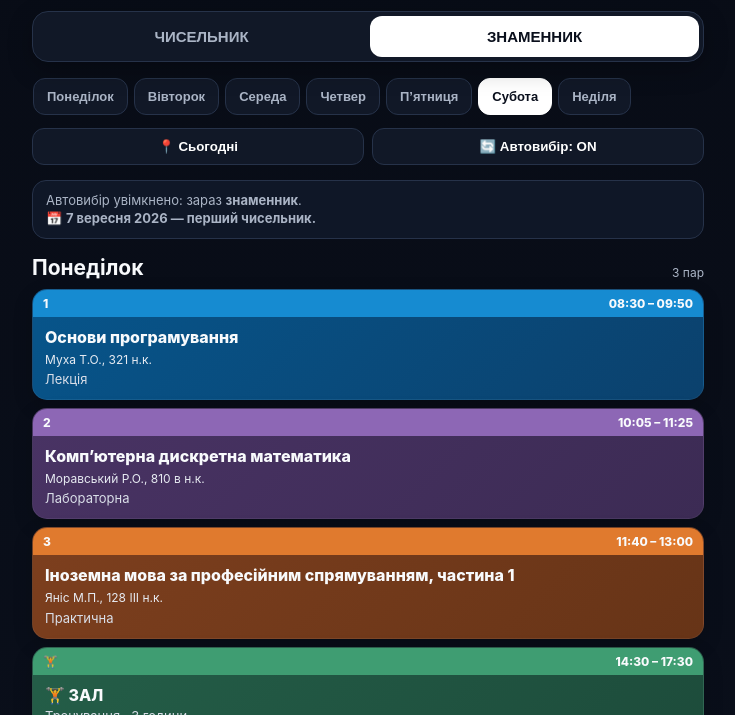
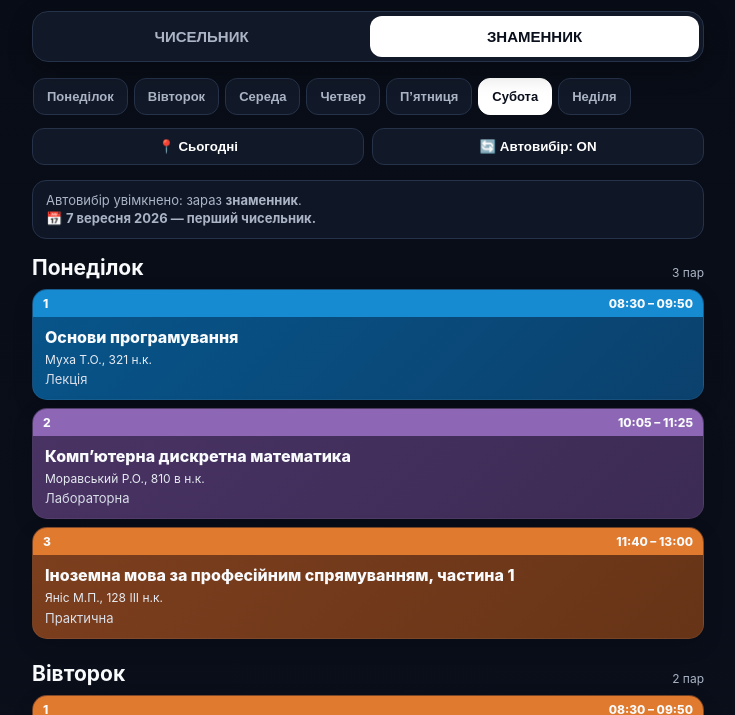
Before and after one commit to pdovhanyc-arch/miy-rozklad, a plain HTML site: page index.html in a window 1280 px wide. Shown: the part 85-800 px from the top of the page, without its empty margins (272-1007 px from the left). Drawn offline with Linux system fonts and the light colour scheme.

Commit message:
index.html

```diff
--- a/index.html
+++ b/index.html
@@ -203,19 +203,13 @@ const schedule = {
 
 const gym = {
   numerator: {
-    "Понеділок":[["16:05","19:05","🏋️ ЗАЛ","Тренування · 3 години"]],
     "Вівторок":[["14:30","17:30","🏋️ ЗАЛ","Тренування · 3 години"]],
-    "Середа":[["07:00","08:45","🏋️ ЗАЛ","Тренування · 1 год 45 хв"]],
     "Четвер":[["12:55","15:55","🏋️ ЗАЛ","Тренування · 3 години"]],
-    "П’ятниця":[["12:55","15:55","🏋️ ЗАЛ","Тренування · 3 години"]],
     "Неділя":[["12:00","15:00","🏋️ ЗАЛ","Тренування · 3 години"]]
   },
   denominator: {
-    "Понеділок":[["14:30","17:30","🏋️ ЗАЛ","Тренування · 3 години"]],
     "Вівторок":[["14:30","17:30","🏋️ ЗАЛ","Тренування · 3 години"]],
-    "Середа":[["07:00","08:45","🏋️ ЗАЛ","Тренування · 1 год 45 хв"]],
     "Четвер":[["12:55","15:55","🏋️ ЗАЛ","Тренування · 3 години"]],
-    "П’ятниця":[["16:05","19:05","🏋️ ЗАЛ","Тренування · 3 години"]],
     "Неділя":[["12:00","15:00","🏋️ ЗАЛ","Тренування · 3 години"]]
   }
 };
```
